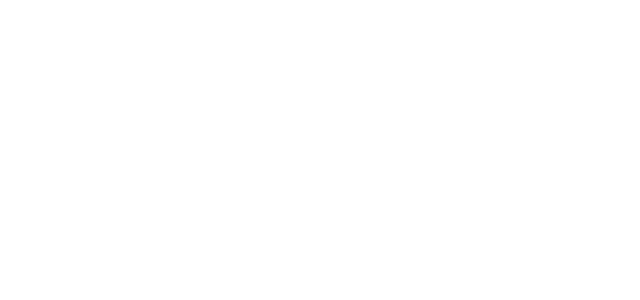
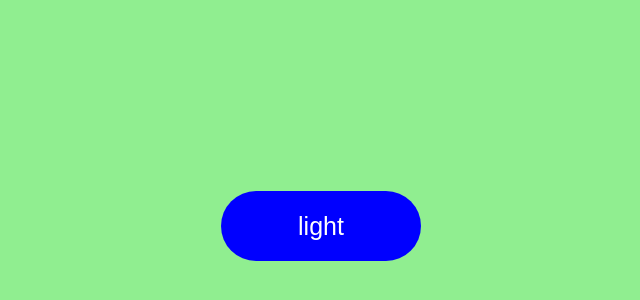
Before and after one commit to toddmnortonCO/hooks-hocs-renderprops, a React (Create React App) app: page / in a window 1280 px wide. Shown: the part 174-474 px from the top of the page, without its empty margins (319-959 px from the left). Built offline with nearby package versions, Linux system fonts and the light colour scheme.

Commit message:
added instructor code

```diff
--- a/src/App.css
+++ b/src/App.css
@@ -1,3 +1,28 @@
 .App {
   text-align: center;
 }
+
+.light {
+  height: 100vh;
+  background: lightgreen;
+}
+
+.dark {
+  height: 100vh;
+  background: darkblue;
+}
+
+.toggle-btn {
+  height: 70px;
+  width: 200px;
+  position: fixed;
+  top: 50%;
+  left: 50%;
+  margin-top: -35px;
+  margin-left: -100px;
+  border-radius: 35px;
+  border: none;
+  font-size: 25px;
+  background-color: blue;
+  color: white;
+}
--- a/src/App.js
+++ b/src/App.js
@@ -1,13 +1,21 @@
-import React from 'react';
+import React, {Component} from 'react';
+import ThemeChanger from './Components/ThemeChanger';
 import RenderProp from './Components/RenderProp';
 import './App.css';
 
-function App() {
-  return (
-    <div className="App">
-      {/* <RenderProp /> */}
-    </div>
-  );
+class App extends Component {
+  render(){
+    return (
+      <div className="App">
+        <ThemeChanger />
+        {/* <RenderProp render={(theme, toggleFn) => (
+          <div className={theme}>
+            <button className='toggle-btn' onClick={toggleFn}>{theme}</button>
+          </div>
+        )}/> */}
+      </div>
+    )
+  }
 }
 
 export default App;
--- a/src/Components/RenderProp.js
+++ b/src/Components/RenderProp.js
@@ -0,0 +1,24 @@
+import React, {Component} from 'react';
+
+export default class RenderProp extends Component {
+    constructor(props){
+        super(props);
+        this.state = {
+            theme: 'light'
+        }
+    }
+
+    themeToggle = () => {
+        if(this.state.theme === 'light'){
+            this.setState({theme: 'dark'})
+        } else {
+            this.setState({theme: 'light'})
+        }
+    }
+
+    render(){
+        return (
+            this.props.render(this.state.theme, this.themeToggle)
+        )
+    }
+}
--- a/src/Components/ThemeChanger.css
+++ b/src/Components/ThemeChanger.css
@@ -1,12 +1,24 @@
-.theme-changer {
+/* .light {
     height: 100vh;
-    width: 100%;
-}
-
-.light-theme {
     background: lightgreen;
 }
 
-.dark-theme {
+.dark {
+    height: 100vh;
     background: darkblue;
 }
+
+.toggle-btn {
+    height: 70px;
+    width: 200px;
+    position: fixed;
+    top: 50%;
+    left: 50%;
+    margin-top: -35px;
+    margin-left: -100px;
+    border-radius: 35px;
+    border: none;
+    font-size: 25px;
+    background-color: blue;
+    color: white;
+} */
--- a/src/Components/ThemeChanger.js
+++ b/src/Components/ThemeChanger.js
@@ -1,9 +1,19 @@
 import React, {Component} from 'react';
+import toggle from '../HOCs/toggle';
+import './ThemeChanger.css';
 
-export default class ThemeChanger extends Component {
+class ThemeChanger extends Component {
     render(){
         return(
-            <div className='theme-changer'>ThemeChanger</div>
+            <div className={this.props.toggleObj.theme}>
+                <button
+                    className='toggle-btn'
+                    onClick={this.props.toggleObj.toggleFn}>
+                        {this.props.toggleObj.theme}
+                </button>
+            </div>
         )
     }
 }
+
+export default toggle(ThemeChanger);
--- /dev/null
+++ b/src/HOCs/toggle.js
@@ -0,0 +1,26 @@
+import React from 'react';
+
+export default function(BaseComponent){
+    return class WithToggle extends React.Component {
+        state = {
+            theme: 'light'
+        }
+
+        handleToggle = () => {
+            if(this.state.theme === 'light'){
+                this.setState({theme: 'dark'})
+            } else {
+                this.setState({theme: 'light'})
+            }
+        }
+
+        render(){
+            let toggleObj = {
+                theme: this.state.theme,
+                toggleFn: this.handleToggle
+            }
+
+            return <BaseComponent toggleObj={toggleObj} {...this.props}/>
+        }
+    }
+}
```
